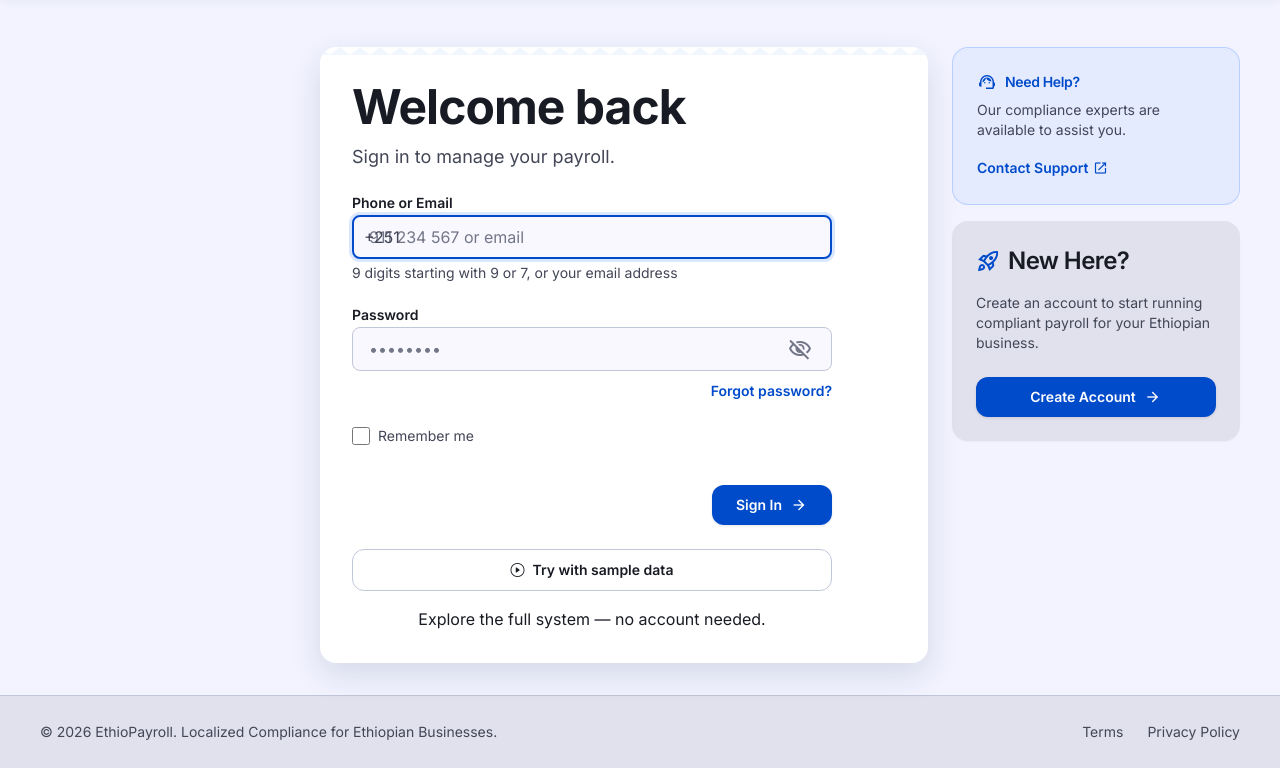
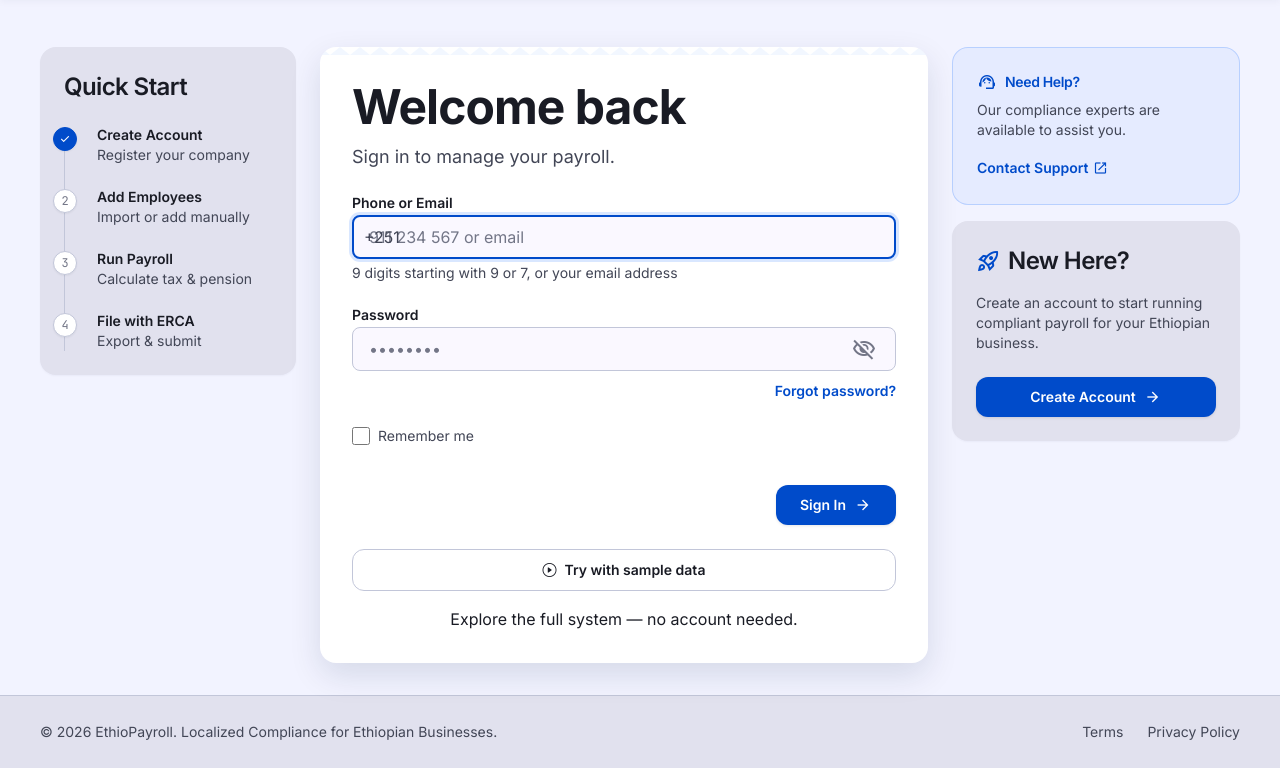
Before and after one commit to vouge2017/ethiopian_payroll_engine, a Flask app: page /auth/login in a window 1280 px wide. Shown: the part 65-833 px from the top of the page. Run offline with Flask 3, Linux system fonts and the light colour scheme; parts of the project's set-up code (start-up, migrations or seed data) failed here and were passed over; some libraries are stand-ins or nearby versions.

Commit message:
fix: login page — show stepper sidebar, remove form width constraint
The login page was hiding the stepper sidebar (visibility: hidden) and
constraining the form to 480px, making it look flat and incomplete.
Now shows a Quick Start stepper with 4 steps and lets the form fill
the center card properly.

```diff
--- a/payroll_engine/templates/auth/login.html
+++ b/payroll_engine/templates/auth/login.html
@@ -2,9 +2,44 @@
 {% block title %}Sign In — EthioPayroll{% endblock %}
 
 {% block content %}
-<!-- Empty stepper spacer for layout alignment -->
-<aside class="onboarding-stepper" style="visibility: hidden;">
-    <div class="onboarding-stepper-card" style="opacity: 0;">&nbsp;</div>
+<!-- Left: Quick-start sidebar -->
+<aside class="onboarding-stepper">
+    <div class="onboarding-stepper-card">
+        <h3 class="onboarding-stepper-title">Quick Start</h3>
+        <ul class="onboarding-stepper-list">
+            <li class="onboarding-step completed">
+                <div class="onboarding-step-dot">
+                    <span class="step-check material-symbols-outlined">check</span>
+                    <span class="step-number">1</span>
+                </div>
+                <div>
+                    <div class="onboarding-step-label">Create Account</div>
+                    <div class="onboarding-step-desc">Register your company</div>
+                </div>
+            </li>
+            <li class="onboarding-step">
+                <div class="onboarding-step-dot">2</div>
+                <div>
+                    <div class="onboarding-step-label">Add Employees</div>
+                    <div class="onboarding-step-desc">Import or add manually</div>
+                </div>
+            </li>
+            <li class="onboarding-step">
+                <div class="onboarding-step-dot">3</div>
+                <div>
+                    <div class="onboarding-step-label">Run Payroll</div>
+                    <div class="onboarding-step-desc">Calculate tax & pension</div>
+                </div>
+            </li>
+            <li class="onboarding-step">
+                <div class="onboarding-step-dot">4</div>
+                <div>
+                    <div class="onboarding-step-label">File with ERCA</div>
+                    <div class="onboarding-step-desc">Export & submit</div>
+                </div>
+            </li>
+        </ul>
+    </div>
 </aside>
 
 <!-- Main Content: Login Form -->
@@ -12,7 +47,7 @@
     <h1 class="onboarding-form-title">Welcome back</h1>
     <p class="onboarding-form-subtitle">Sign in to manage your payroll.</p>
 
-    <form method="POST" action="{{ url_for('auth.login') }}" id="loginForm" style="max-width: 480px;">
+    <form method="POST" action="{{ url_for('auth.login') }}" id="loginForm">
         <input type="hidden" name="csrf_token" value="{{ csrf_token() }}">
 
         <!-- Phone or Email -->
```
